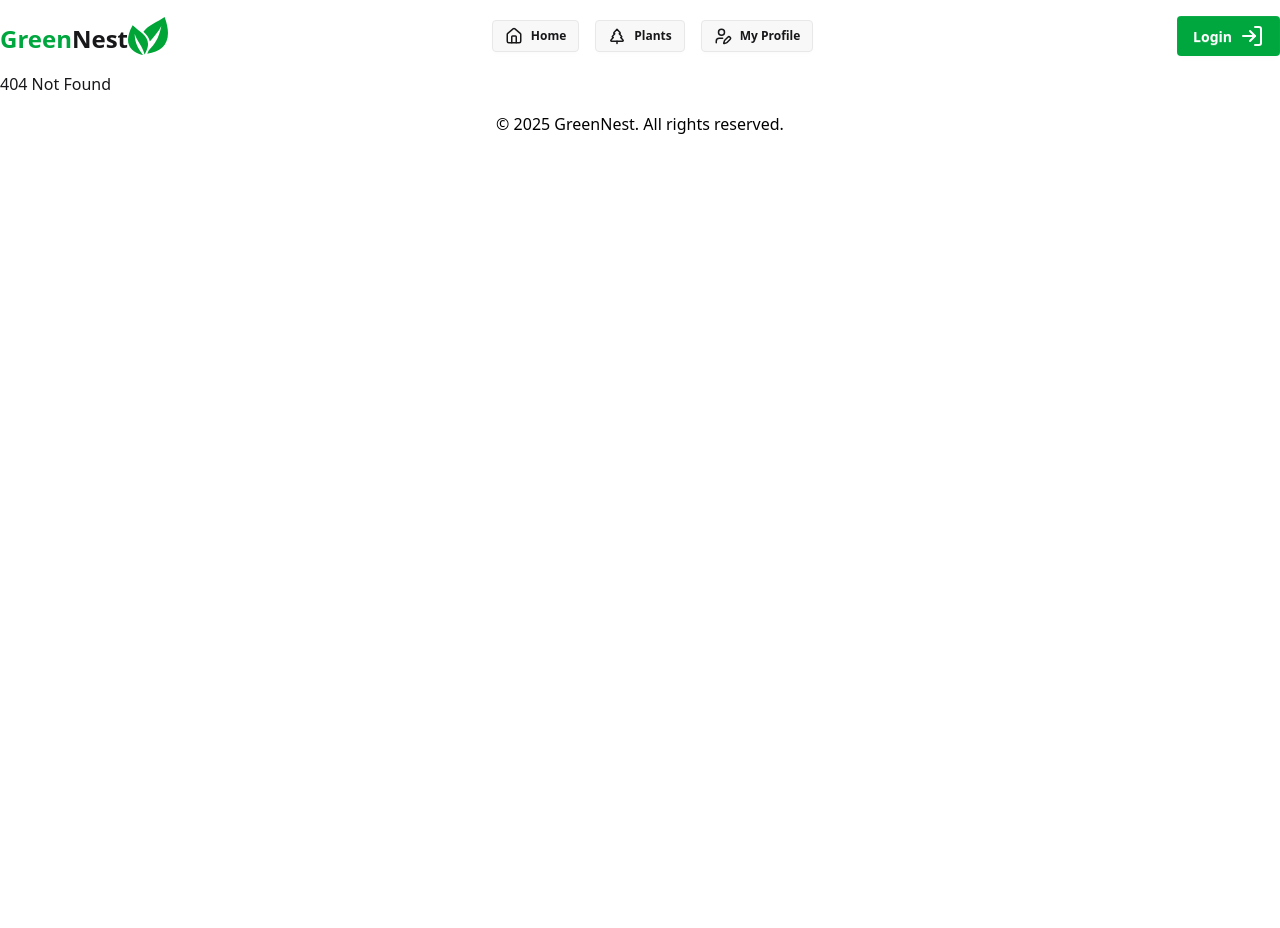
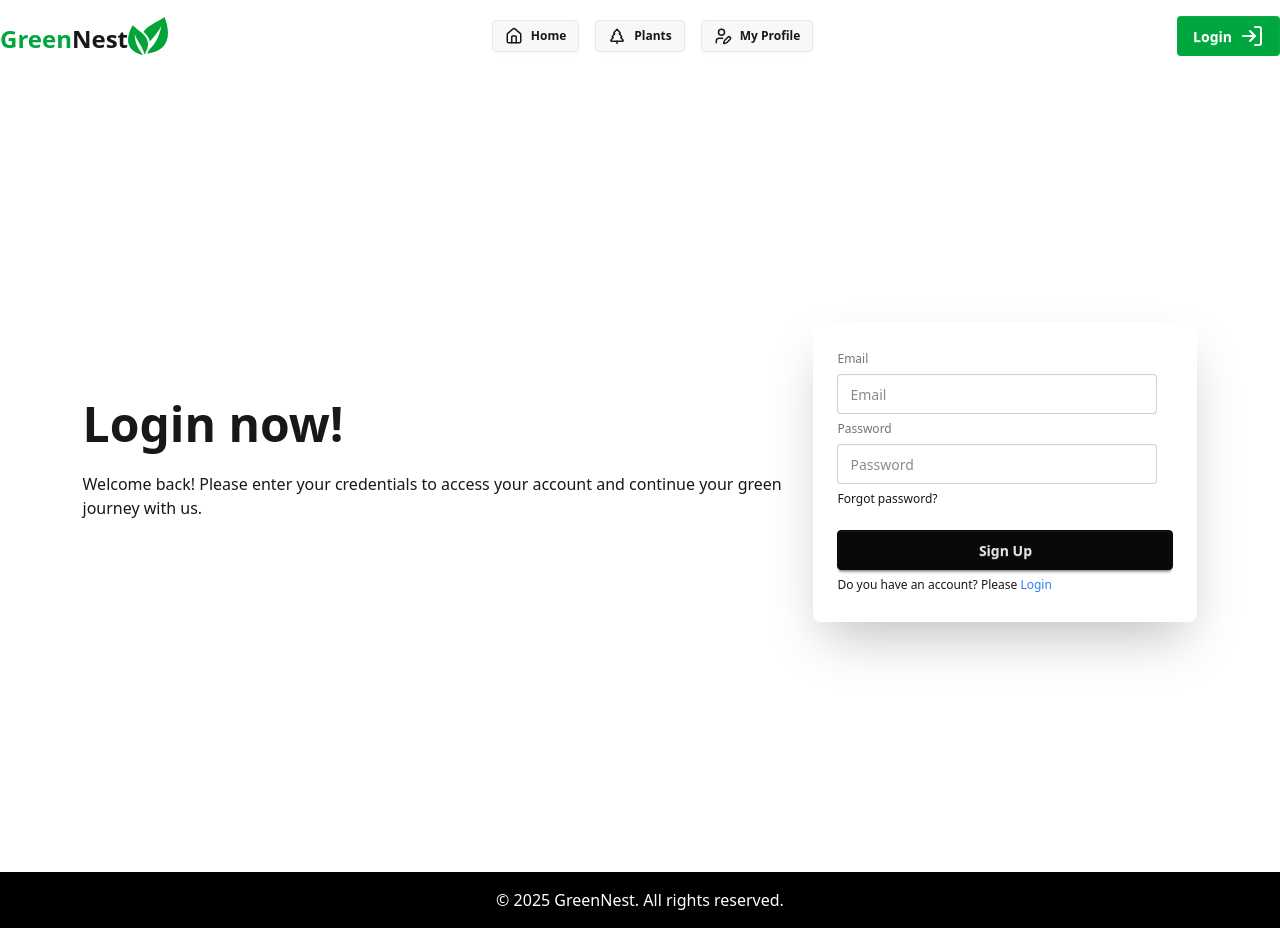
Before and after one commit to mdrakib02/Assignment-nine, a React (Vite) app: page /signup in a window 1280 px wide. Before the commit this address had no page. Before the commit the page ends 800 px from the top, so only its background shows below. Built offline with nearby package versions, Linux system fonts and the light colour scheme.

Commit message:
Implement show password and hide password

```diff
--- a/src/Components/Footer.jsx
+++ b/src/Components/Footer.jsx
@@ -2,8 +2,8 @@ import React from 'react'
 
 export default function Footer() {
   return (
-   <div>
-    <p className='text-black text-center py-4'>© 2025 GreenNest. All rights reserved.</p>
+   <div className='bg-black'>
+    <p className='text-white text-center py-4'>© 2025 GreenNest. All rights reserved.</p>
    </div>
   )
 }
--- a/src/Components/Header.jsx
+++ b/src/Components/Header.jsx
@@ -1,18 +1,18 @@
-import {  House, LogIn, TreePalm, TreePine, UserPen } from "lucide-react";
+import { House, LogIn, TreePalm, TreePine, UserPen } from "lucide-react";
 import { Link, NavLink } from "react-router";
-import  logoImg from "../assets/leaves-icon.svg"
+import logoImg from "../assets/leaves-icon.svg"
 import Mylink from "./Mylink";
 export default function Header() {
   return (
     <div className="container mx-auto">
       <nav className="py-4">
         <section className="flex items-center justify-between">
-          <div className="flex items-end">
+          <Link><div className="flex items-end">
             <p className="text-2xl font-bold">
               <span className="text-green-600">Green</span>Nest
             </p>
             <img className="max-w-10" src={logoImg} alt="" />
-          </div>
+          </div></Link>
           <ul className="text-base font-semibold flex items-center gap-x-4">
             <li className="flex items-center gap-x-2 btn btn-sm coursor-pointer">
               <House size={18} />
--- a/src/Layout/MainLayout.jsx
+++ b/src/Layout/MainLayout.jsx
@@ -5,9 +5,11 @@ import Footer from "../Components/Footer";
 
 export default function MainLayout() {
   return (
-    <div className="container mx-auto">
+    <div className="">
       <Header />
-      <Outlet/>
+     <div className="min-h-screen">
+      <Outlet />
+     </div>
       <Footer/>
     </div>
   );
--- a/src/Pages/Home.jsx
+++ b/src/Pages/Home.jsx
@@ -4,7 +4,7 @@ import Banner from '../Components/Banner'
 
 export default function Home() {
   return (
-    <div className='min-h-screen'>
+    <div className='container mx-auto'>
       <Hero/>
       <Banner/>
     </div>
--- a/src/Pages/Login.jsx
+++ b/src/Pages/Login.jsx
@@ -1,6 +1,15 @@
-import React from 'react'
+import { Eye, EyeClosed, EyeOff } from 'lucide-react'
+import React, { useState } from 'react'
+import { Link } from 'react-router'
 
 export default function Login() {
+
+    const [showbtn, setShowbtn] = useState(!true);
+
+    const handleShowPassword = () => {
+        setShowbtn(!showbtn);
+    }
+
     return (
         <div className="hero  min-h-screen">
             <div className="hero-content">
@@ -14,10 +23,14 @@ export default function Login() {
                             <label className="label">Email</label>
                             <input type="email" className="input" placeholder="Email" />
                             <label className="label">Password</label>
-                            <input type="password" className="input" placeholder="Password" />
-                            <div><a className="link link-hover">Forgot password?</a></div>
+                            <input type={showbtn? "text": "password"} className="input" placeholder="Password" />
+                            <div className='relative'><a className="link link-hover">Forgot password?</a>
+                                <Link onClick={() => handleShowPassword(showbtn)}> {showbtn ? <Eye size={18} className='absolute right-8 -top-9 cursor-pointer' /> : <EyeOff size={18} className='absolute right-8 -top-9 cursor-pointer' />}</Link>
+                            </div>
                             <button className="btn btn-neutral mt-4">Login</button>
+                            <Link to="/signup">If you haven't account please <span className='text-blue-500'>Signup</span></Link>
                         </fieldset>
+
                     </div>
                 </div>
             </div>
--- a/src/Pages/Signup.jsx
+++ b/src/Pages/Signup.jsx
@@ -1,7 +1,28 @@
 import React from 'react'
+import { Link } from 'react-router'
 
 export default function Signup() {
   return (
-    <div>Signup</div>
+    <div className="hero  min-h-screen">
+      <div className="hero-content">
+        <div className="text-center lg:text-left">
+          <h1 className="text-5xl font-bold">Login now!</h1>
+          <p className="py-6">Welcome back! Please enter your credentials to access your account and continue your green journey with us.</p>
+        </div>
+        <div className="card bg-base-100 w-full max-w-sm shrink-0 shadow-2xl">
+          <div className="card-body">
+            <fieldset className="fieldset">
+              <label className="label">Email</label>
+              <input type="email" className="input" placeholder="Email" />
+              <label className="label">Password</label>
+              <input type="password" className="input" placeholder="Password" />
+              <div><a className="link link-hover">Forgot password?</a></div>
+              <button className="btn btn-neutral mt-4">Sign Up</button>
+              <Link to="/login">Do you have an account? Please <span className='text-blue-500'>Login</span></Link>
+            </fieldset>
+          </div>
+        </div>
+      </div>
+    </div>
   )
 }
--- a/src/Routes/Router.jsx
+++ b/src/Routes/Router.jsx
@@ -4,6 +4,7 @@ import Plants from "../Pages/Plants";
 import Home from "../Pages/Home";
 import Login from "../Pages/Login";
 import MyProfile from "../Pages/MyProfile";
+import Signup from "../Pages/Signup";
 
 const router = createBrowserRouter([
   {
@@ -15,6 +16,7 @@ const router = createBrowserRouter([
       { path: "*", element: <div>404 Not Found</div> },
       { path: "/profile", Component: MyProfile },
       { path: "/login", Component: Login },
+      { path: "/signup", Component: Signup },
 
 
     ]
```
